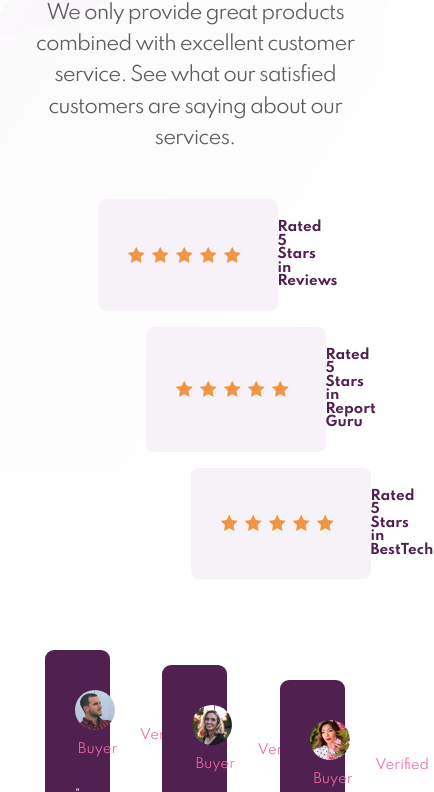
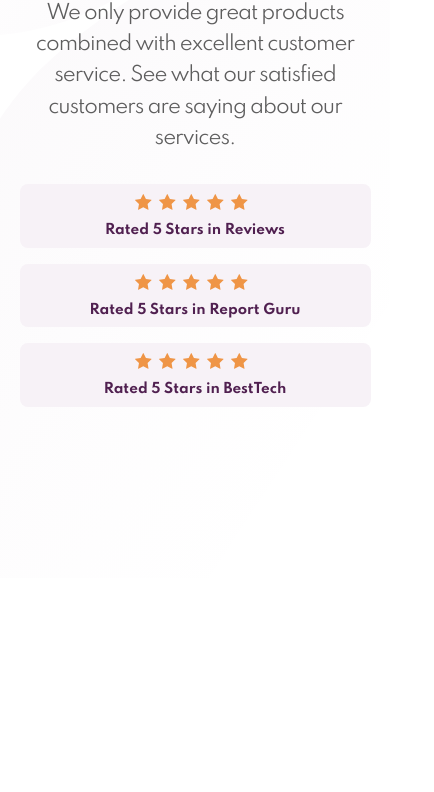
Before and after one commit to ViniciusGranado/social-proof-section, a plain HTML site: page index.html in a window 390 px wide. Shown: the part 327-1119 px from the top of the page, 434 px wide, since content can reach past the window. After the commit the page ends 905 px from the top, so only its background shows below. Drawn offline with Linux system fonts and the light colour scheme.

Commit message:
Update responsive heading

```diff
--- a/css/media-queries.css
+++ b/css/media-queries.css
@@ -1,10 +1,11 @@
 @media (max-width: 1100px) {
   body {
     padding: 100px 0;
+    height: auto;
   }
   /* CONTAINERS */
   .top-container {
-    grid-template: 1fr 1fr / 1fr;
+    grid-template: auto auto / auto;
     grid-template-areas: 'heading'
                          'ratings';
     margin-bottom: 55px;
@@ -38,16 +39,18 @@
 
   /* RATINGS */
   .top-container .ratings {
-    max-width: 375px;
+    width: 100%;
+    padding-top: 15px;
   }
-}
+
+  .top-container .ratings .rating1, .top-container .ratings .rating2 {
+    right: 0;
+  }
 
 @media (max-width: 675px) {
   /* HEADING */
   .top-container .heading h2 {
     font-size: 3.5em;
-    background-color: red;
-
   }
 
 
--- a/css/rating.css
+++ b/css/rating.css
@@ -2,7 +2,7 @@
   background-color: rgb(247, 242, 247);
   border-radius: 8px;
   margin-left: auto;
-  padding: 22px 0 22px 180px;
+  padding: 22px 10px 22px 180px;
   position: relative;
   width: 445px;
 }
@@ -29,6 +29,20 @@
 /* MEDIA QUERIES */
 @media (max-width: 1100px) {
   .rating {
-    width: 0;
+    margin: 0 auto;
   }
 }
+
+@media (max-width: 530px) {
+  .rating {
+    padding: 40px 0 10px;
+    width: 100%;
+  }
+  .rating p::before {
+    background-position: top;
+    left: 50%;
+    position: absolute;
+    top: 10px;
+    transform: translate(-50%);
+  }
+}
--- a/css/style.css
+++ b/css/style.css
@@ -73,11 +73,9 @@ body {
   margin-bottom: 16px;
 }
 .top-container .ratings .rating1 {
-  position: relative;
   right: 93px;
 }
 .top-container .ratings .rating2 {
-  position: relative;
   right: 45px;
 }
 
--- a/index.html
+++ b/index.html
@@ -30,7 +30,7 @@
 
     </div>
 
-    <div class="bottom-container container">
+    <!-- <div class="bottom-container container">
       <div class='review review1'>
         <img src='challenge-heading/images/image-colton.jpg' alt='User Photo'>
         <h3>Colton Smith</h3>
@@ -52,7 +52,7 @@
         <p>" Put an order with this company and can only praise them for the very high standard. Will definitely use them again and recommend them to everyone! "</p>
       </div>
 
-    </div>
+    </div> -->
 
   </body>
 </html>
```
